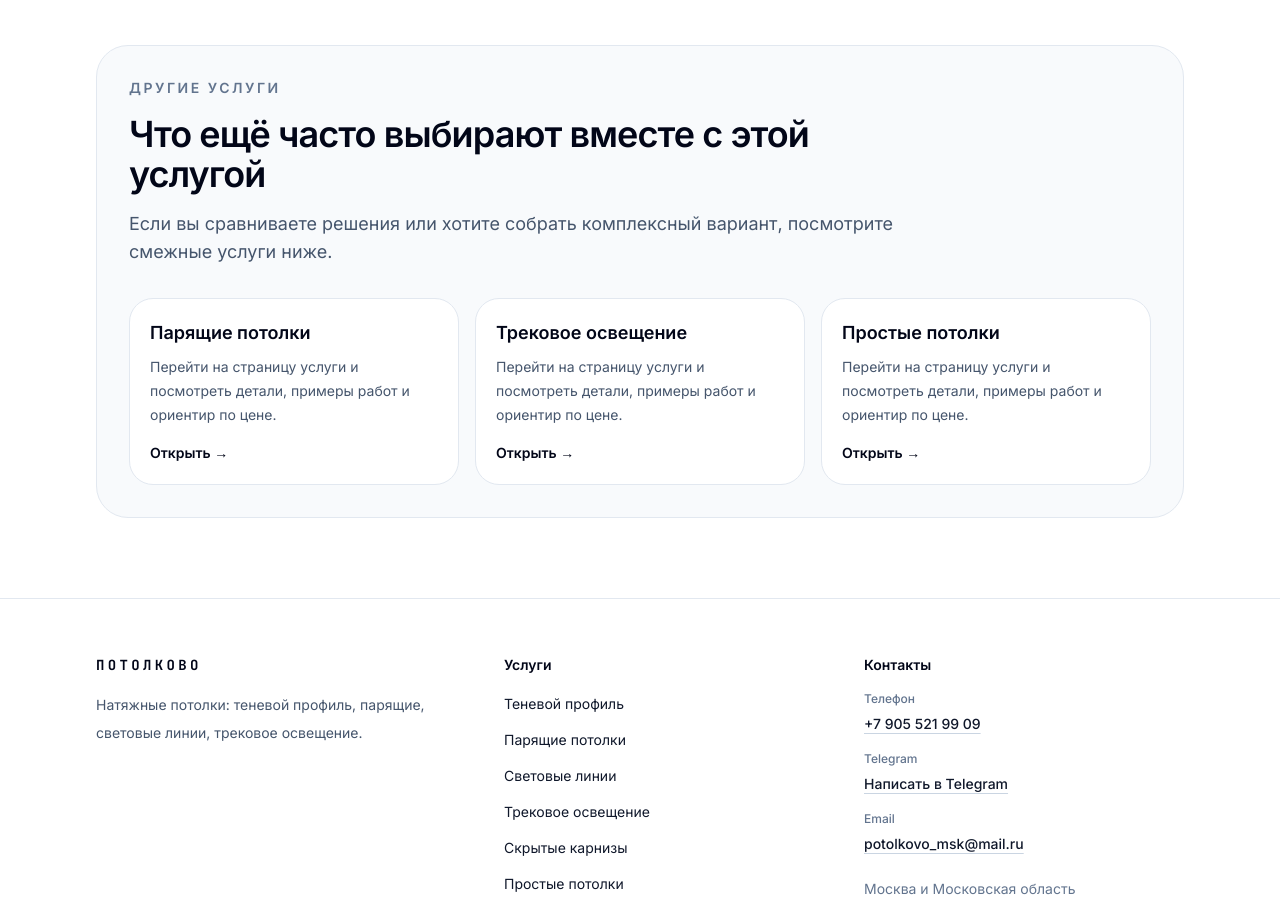
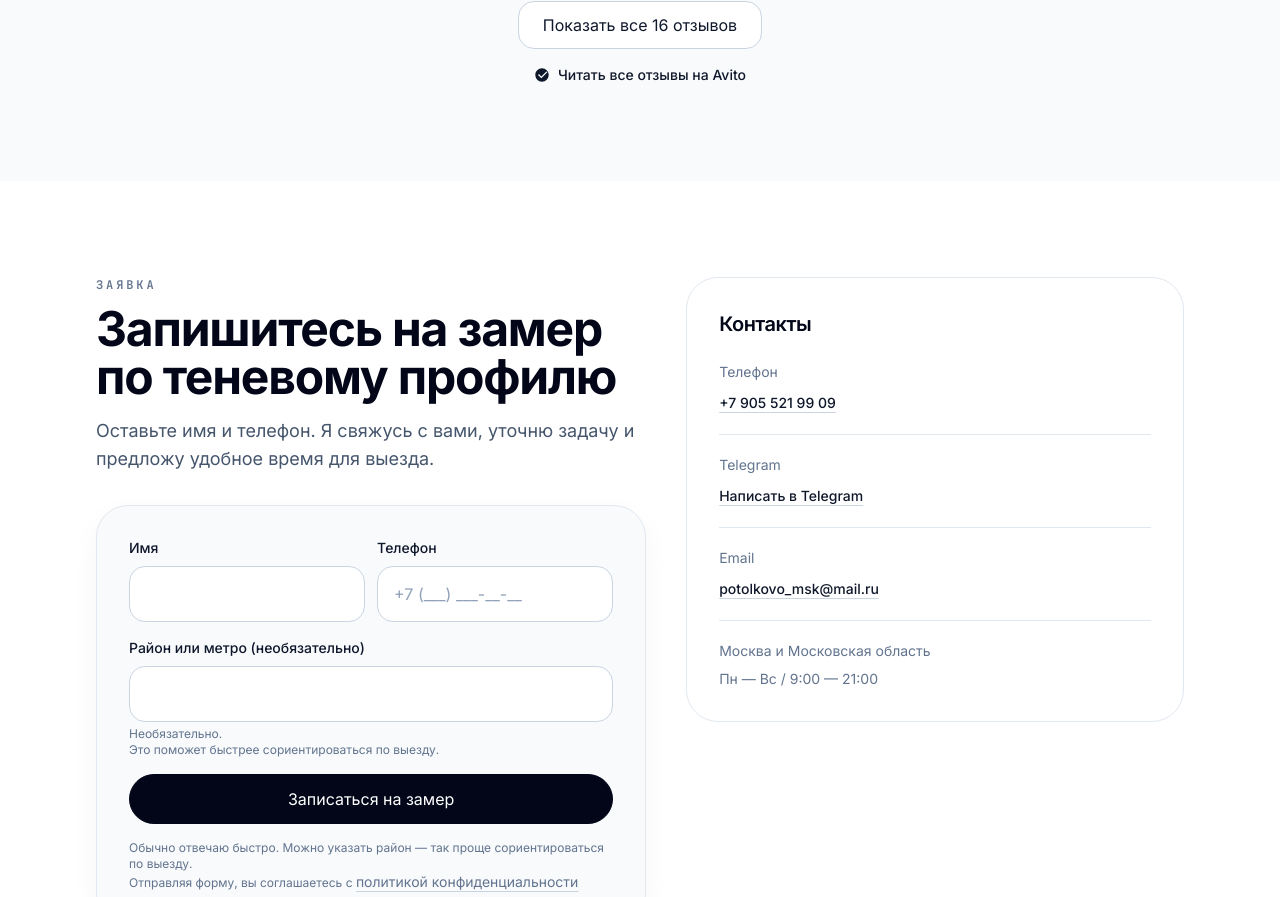
Before and after one commit to svladimirtsk-crypto/nextjs-potolkovo, a Next.js app: page /uslugi/tenevoy-profil in a window 1280 px wide. Shown: the part 5792-6689 px from the top of the page. Built offline with nearby package versions, Linux system fonts and the light colour scheme.

Commit message:
Add reviews prop to ServicePageLayoutV2 component

```diff
--- a/app/uslugi/_components/ServicePageLayoutV2.tsx
+++ b/app/uslugi/_components/ServicePageLayoutV2.tsx
@@ -15,6 +15,7 @@ type ServicePageLayoutV2Props = {
   action: ReactNode;
   related?: ReactNode;
   compare?: ReactNode;
+  reviews?: ReactNode;
 };
 
 export function ServicePageLayoutV2({
@@ -27,6 +28,7 @@ export function ServicePageLayoutV2({
   action,
   related,
   compare,
+  reviews,
 }: ServicePageLayoutV2Props) {
   return (
     <>
@@ -47,6 +49,7 @@ export function ServicePageLayoutV2({
           {compare ?? null}
           {trust}
           {promise}
+          {reviews ?? null}
           {action}
           {related ?? null}
         </main>
```
